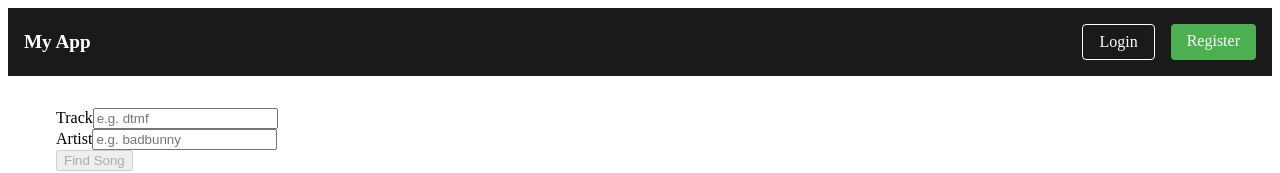
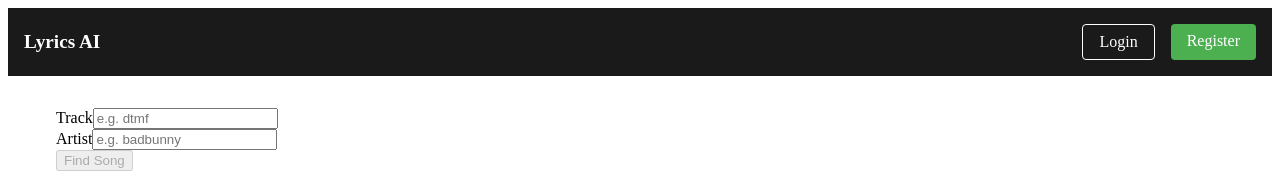
Before and after one commit to StanimalTheMan/lyrics-ai-frontend, a Next.js app: page / in a window 1280 px wide. Shown: the top 173 px of the page. Built offline with nearby package versions, Linux system fonts and the light colour scheme.

Commit message:
Change app name

```diff
--- a/app/components/AuthHeader.tsx
+++ b/app/components/AuthHeader.tsx
@@ -23,7 +23,7 @@ export default function AuthHeader() {
   return (
     <header className="auth-header">
       <Link href="/" className="logo">
-        My App
+        Lyrics AI
       </Link>
 
       {token ? (
```
